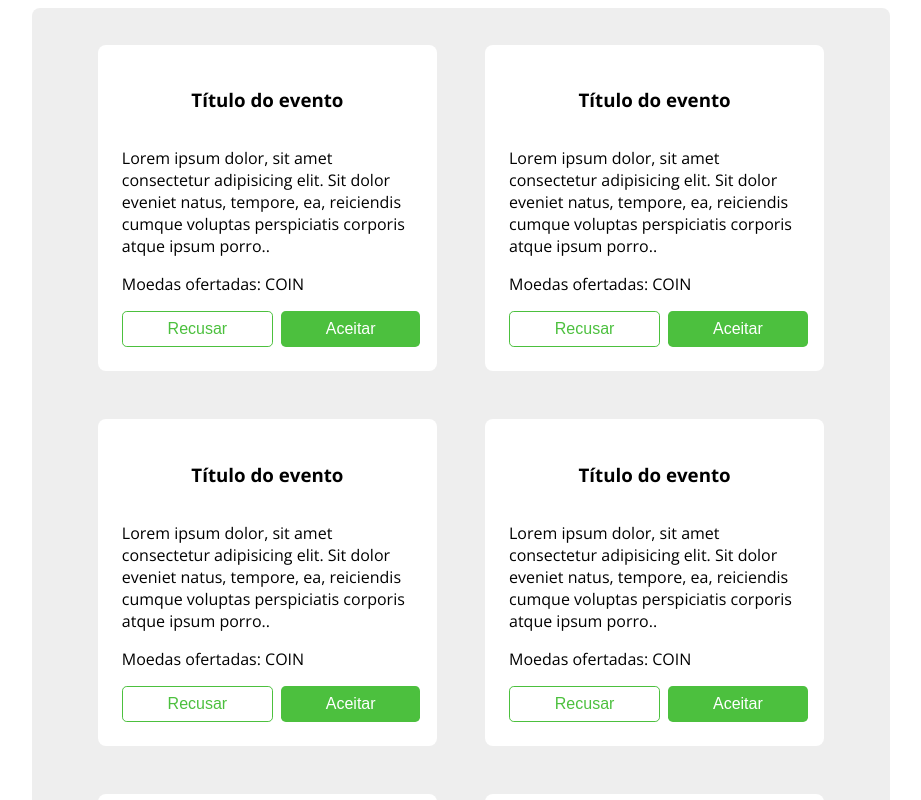
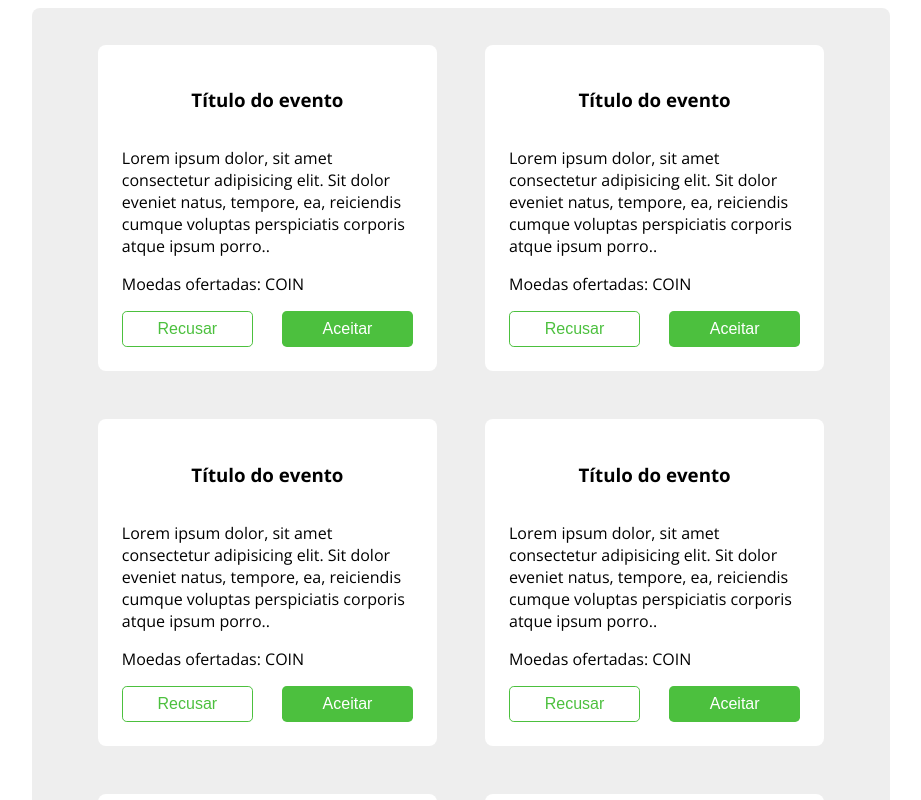
Before and after one commit to ifbianos/ifcoin-front-2, a React (Create React App) app: page /eventos in a window 1280 px wide. Shown: the top 800 px of the page, without its empty margins (179-1100 px from the left). Built offline with nearby package versions, Linux system fonts and the light colour scheme.

Commit message:
COIN-15 fix more css

```diff
--- a/src/components/card/card.css
+++ b/src/components/card/card.css
@@ -34,9 +34,10 @@
 	text-decoration: none;
     font-size: 1rem;
 
-	padding: 0.5rem 2.8em;
+	padding: 0.5rem;
+
     border: none;
-    /* width: 45%; */
+    width: 45%;
 
     text-align: center;
 }
```
